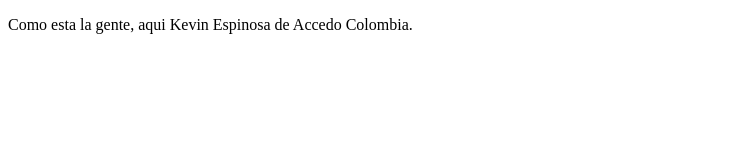
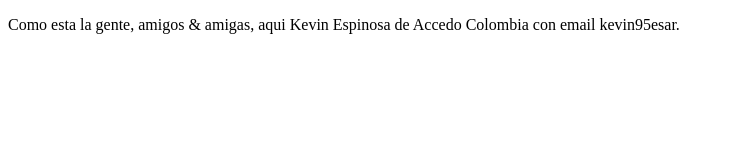
Before and after one commit to kevinesar95/hyperblog, a plain HTML site: page index.html in a window 1280 px wide. Shown: the whole page, without its empty margins (0-729 px from the left). Drawn offline with Linux system fonts and the light colour scheme.

Commit message:
Cambios hechos y ya

```diff
--- a/index.html
+++ b/index.html
@@ -8,7 +8,7 @@
 </head>
 <body>
     <p>
-        Como esta la gente, aqui Kevin Espinosa de Accedo Colombia.
+        Como esta la gente, amigos & amigas, aqui Kevin Espinosa de Accedo Colombia con email kevin95esar.
     </p>
 
 </body>
```
